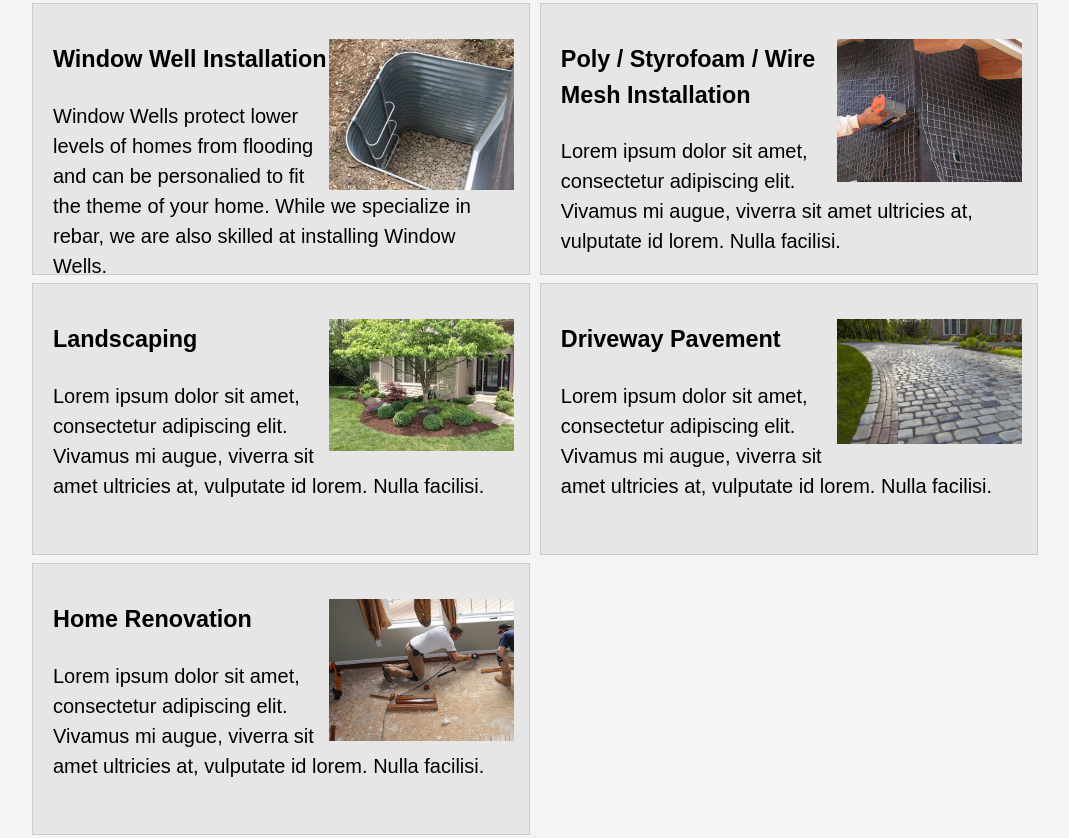
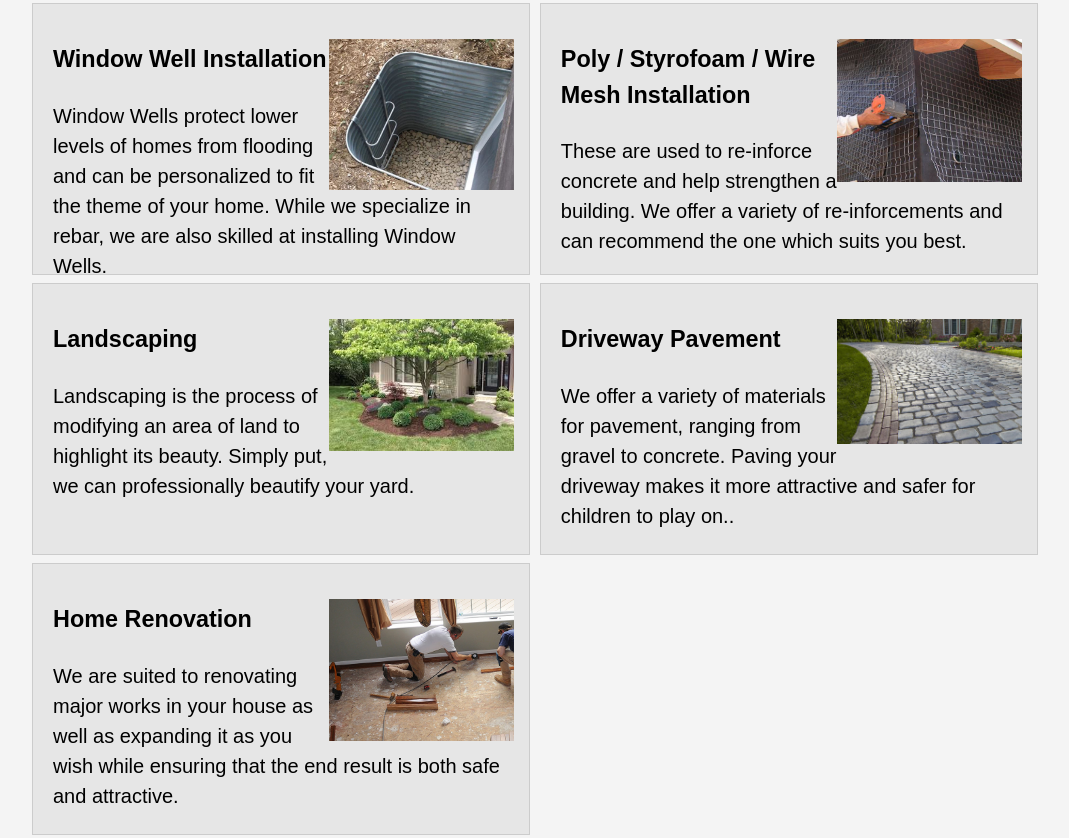
Before and after one commit to surreyrebar/surreyrebar.github.io, a plain HTML site: page services.html in a window 1280 px wide. Shown: the part 512-1350 px from the top of the page, without its empty margins (96-1165 px from the left). Drawn offline with Linux system fonts and the light colour scheme.

Commit message:
Update services.html

```diff
--- a/services.html
+++ b/services.html
@@ -52,28 +52,27 @@
             <li>
               <img src="./images/Window.jpg" alt="Failed to load image">
               <h3>Window Well Installation</h3>
-              <p>Window Wells protect lower levels of homes from flooding and can be personalied to fit the theme of your home. While we specialize in rebar, we are also skilled at installing Window Wells.</p>
+              <p>Window Wells protect lower levels of homes from flooding and can be personalized to fit the theme of your home. While we specialize in rebar, we are also skilled at installing Window Wells.</p>
               </li>
             <li>
               <img src="./images/Mesh.jpg" alt="Failed to load image">
               <h3>Poly / Styrofoam / Wire Mesh Installation</h3>
-              <p></p>
-              <p>Lorem ipsum dolor sit amet, consectetur adipiscing elit. Vivamus mi augue, viverra sit amet ultricies at, vulputate id lorem. Nulla facilisi.</p>
+              <p>These are used to re-inforce concrete and help strengthen a building. We offer a variety of re-inforcements and can recommend the one which suits you best.</p>
             </li>
             <li>
               <img src="./images/Landscaping.jpg" alt="Failed to load image">
               <h3>Landscaping</h3>
-              <p>Lorem ipsum dolor sit amet, consectetur adipiscing elit. Vivamus mi augue, viverra sit amet ultricies at, vulputate id lorem. Nulla facilisi.</p>
+              <p>Landscaping is the process of modifying an area of land to highlight its beauty. Simply put, we can professionally beautify your yard.</p>
             </li>
             <li>
               <img src="./images/Pavement.jpg" alt="Failed to load image">
               <h3>Driveway Pavement</h3>
-              <p>Lorem ipsum dolor sit amet, consectetur adipiscing elit. Vivamus mi augue, viverra sit amet ultricies at, vulputate id lorem. Nulla facilisi.</p>
+              <p>We offer a variety of materials for pavement, ranging from gravel to concrete. Paving your driveway makes it more attractive and safer for children to play on..</p>
             </li>
             <li>
               <img src="./images/Renovation.jpg" alt="Failed to load image">
               <h3>Home Renovation</h3>
-              <p>Lorem ipsum dolor sit amet, consectetur adipiscing elit. Vivamus mi augue, viverra sit amet ultricies at, vulputate id lorem. Nulla facilisi.</p>
+              <p>We are suited to renovating major works in your house as well as expanding it as you wish while ensuring that the end result is both safe and attractive.</p>
             </li>
           </ul>
         </article>
```
